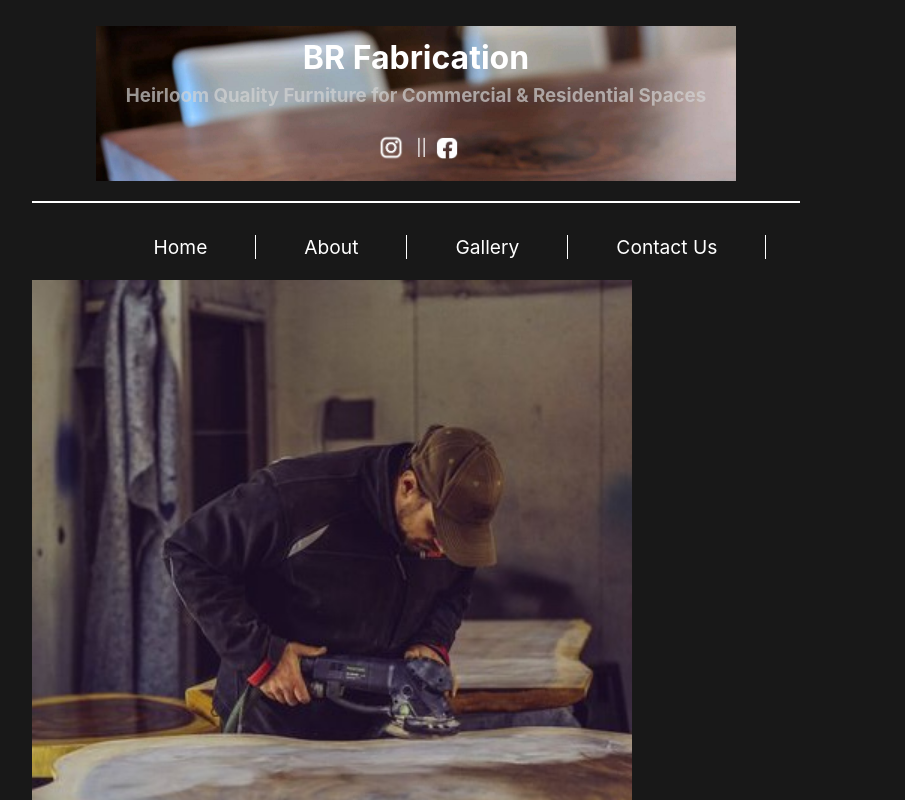
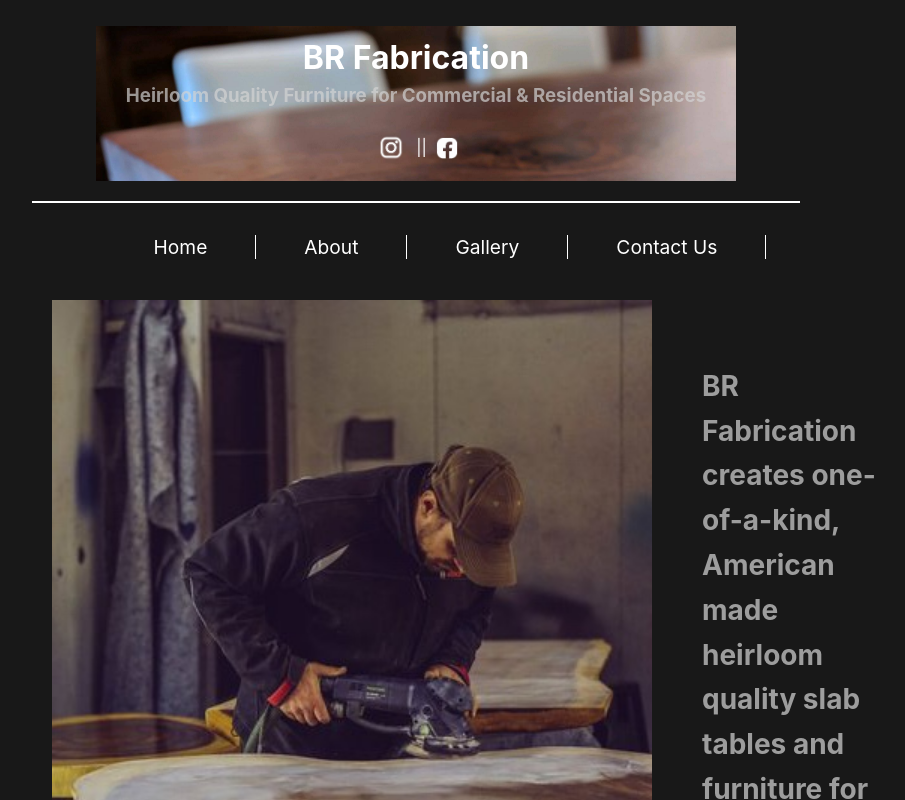
Before and after one commit to mwrowan89/BR-Fabrication-React.js, a React (Create React App) app: page /about in a window 1280 px wide. Shown: the top 800 px of the page, without its empty margins (224-1129 px from the left). Built offline with nearby package versions, Linux system fonts and the light colour scheme.

Commit message:
Added css to about

```diff
--- a/src/Photo Slide/PhotoSlide.css
+++ b/src/Photo Slide/PhotoSlide.css
@@ -1,4 +1,4 @@
-.slide-images {
+.slide-image {
     display: flex;
     justify-content: center;
     align-items: center;
@@ -8,7 +8,7 @@
     margin:1vw 0vw 5vw 0vw;
 }
 
-img {
+.slide-images {
     transition: 1s ease-in-out;
 }
 
--- a/src/Photo Slide/PhotoSlide.jsx
+++ b/src/Photo Slide/PhotoSlide.jsx
@@ -67,10 +67,11 @@ function PhotoSlide() {
         <>
             <div className="photo-slide">
 
-                <img className="slide-images" src={currentImg} alt="" />
+                <img className="slide-image" src={currentImg} alt="" />
+
             <div className="buttons">
-            <a className="prev" onClick={handleClick} href="#">&#10094; Previous</a>
-            <a className="next" onClick={handleClick} href="#">Next &#10095;</a>
+            <a className="prev" onClick={handleClick} href="/">&#10094; Previous</a>
+            <a className="next" onClick={handleClick} href="/">Next &#10095;</a>
             </div>
             </div>
 
--- /dev/null
+++ b/src/css/About.css
@@ -0,0 +1,15 @@
+.about {
+    display: flex;
+    margin: 20px;
+    width: 62vw;
+  }
+
+  .about-description {
+    display: flex;
+    justify-content: center;
+    align-items: center;
+    padding: 50px;
+    font-size: 28px;
+    color: #bcbbbbd0;
+    line-height: 1.6;
+  }
--- a/src/routes/AboutPage.jsx
+++ b/src/routes/AboutPage.jsx
@@ -1,6 +1,7 @@
 import React from "react";
 import BenSanding from "../assets/BenSanding.jpg"
 import Nav from "../Nav/Nav";
+import '../css/About.css'
 
 function About() {
   return (
@@ -8,7 +9,7 @@ function About() {
     <div>
       <div className="about">
         <img src={BenSanding} height="800vh" width="600vw" alt="Ben Sanding" />
-        <h1>BR Fabrication creates one-of-a-kind, American made heirloom quality slab tables and furniture for commercial and residential spaces.
+        <h1 className="about-description">BR Fabrication creates one-of-a-kind, American made heirloom quality slab tables and furniture for commercial and residential spaces.
           Founder Ben Rioux hails from a long line of woodworkers in Maine and spent many years in NYC cooking for some of the
           biggest outfits in the culinary industry (Executive Chef at NY Stock Exchange, La Grenouille). Now, rather than
           creating dishes, he harvests the unique pieces on which they're served.
```
